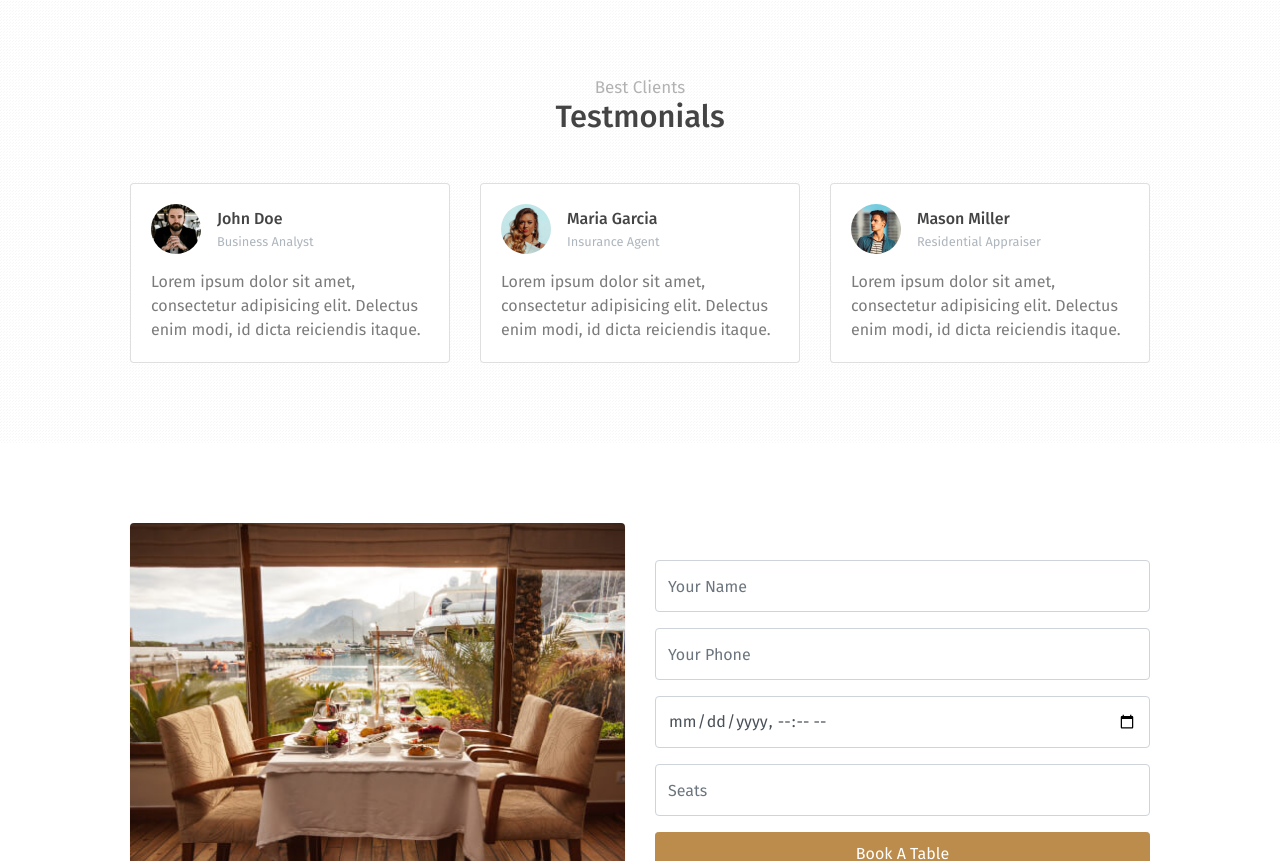
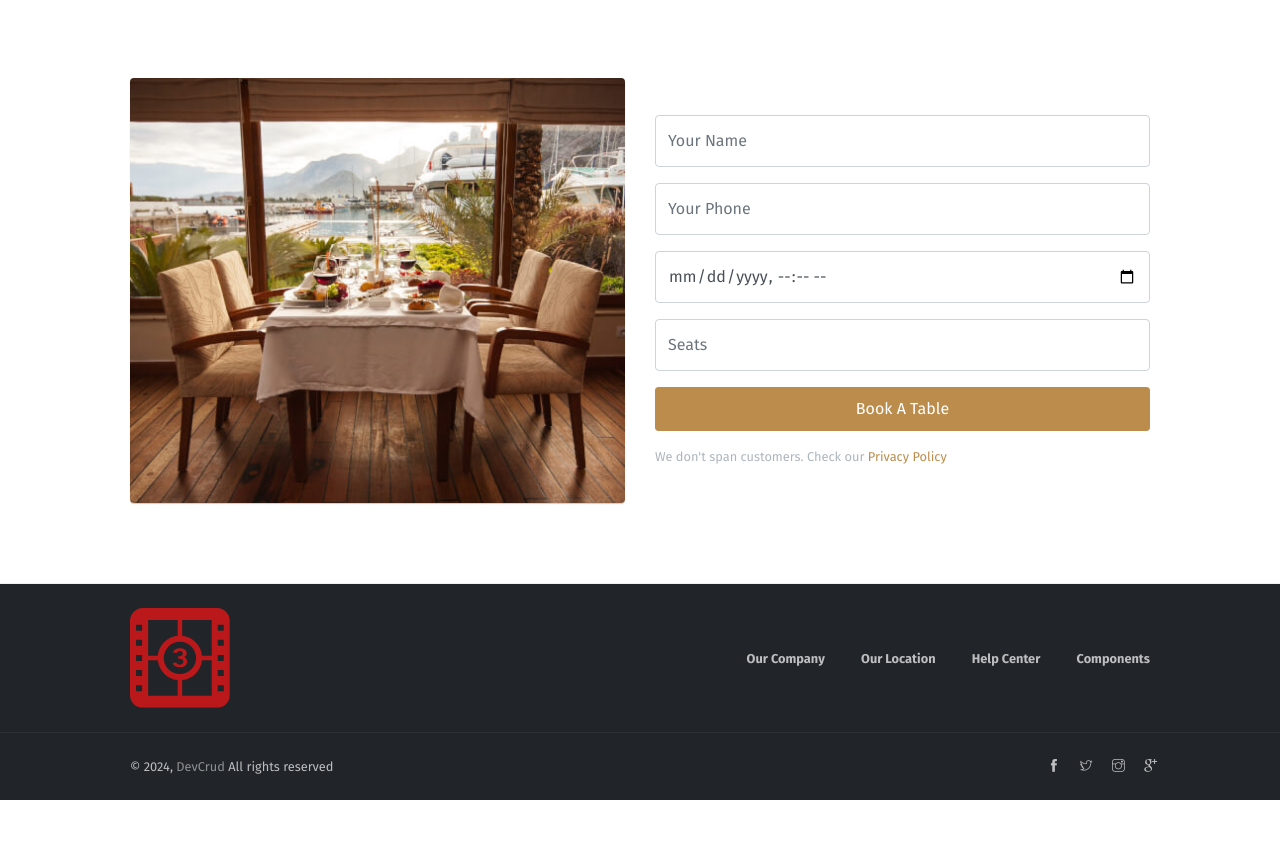
Before and after one commit to CPNV-ES/RIA-EggFlix, a website: page public/index.html in a window 1280 px wide. Shown: the part 780-1641 px from the top of the page. After the commit the page ends 1580 px from the top, so only its background shows below. Drawn offline with Linux system fonts and the light colour scheme.

Commit message:
feat : delete Testmonial section

```diff
--- a/public/index.html
+++ b/public/index.html
@@ -66,61 +66,6 @@
         </div>
     </header>
     <!-- End Of Page Header -->
-
-    <!-- Testmonial Section -->
-    <section id="testmonial" class="pattern-style-3">
-        <div class="container">
-            <h6 class="section-subtitle text-center">Best Clients</h6>
-            <h3 class="section-title mb-5 text-center">Testmonials</h3>
-
-            <div class="row">
-                <div class="col-md-4 my-3 my-md-0">
-                    <div class="card">
-                        <div class="card-body">
-                            <div class="media align-items-center mb-3">
-                                <img class="mr-3" src="imgs/avatar.jpg" alt="Download free bootstrap 4 landing page, free boootstrap 4 templates, Download free bootstrap 4.1 landing page, free boootstrap 4.1.1 templates, Pigga Landing page">
-                                <div class="media-body">
-                                    <h6 class="mt-1 mb-0">John Doe</h6>
-                                    <small class="text-muted mb-0">Business Analyst</small>
-                                </div>
-                            </div>
-                            <p class="mb-0">Lorem ipsum dolor sit amet, consectetur adipisicing elit. Delectus enim modi, id dicta reiciendis itaque.</p>
-                        </div>
-                    </div>
-                </div>
-                <div class="col-md-4 my-3 my-md-0">
-                    <div class="card">
-                        <div class="card-body">
-                            <div class="media align-items-center mb-3">
-                                <img class="mr-3" src="imgs/avatar-1.jpg" alt="Download free bootstrap 4 landing page, free boootstrap 4 templates, Download free bootstrap 4.1 landing page, free boootstrap 4.1.1 templates, Pigga Landing page">
-                                <div class="media-body">
-                                    <h6 class="mt-1 mb-0">Maria Garcia</h6>
-                                    <small class="text-muted mb-0">Insurance Agent</small>
-                                </div>
-                            </div>
-                            <p class="mb-0">Lorem ipsum dolor sit amet, consectetur adipisicing elit. Delectus enim modi, id dicta reiciendis itaque.</p>
-                        </div>
-                    </div>
-                </div>
-                <div class="col-md-4 my-3 my-md-0">
-                    <div class="card">
-                        <div class="card-body">
-                            <div class="media align-items-center mb-3">
-                                <img class="mr-3" src="imgs/avatar-2.jpg" alt="Download free bootstrap 4 landing page, free boootstrap 4 templates, Download free bootstrap 4.1 landing page, free boootstrap 4.1.1 templates, Pigga Landing page">
-                                <div class="media-body">
-                                    <h6 class="mt-1 mb-0">Mason Miller</h6>
-                                    <small class="text-muted mb-0">Residential Appraiser</small>
-                                </div>
-                            </div>
-                            <p class="mb-0">Lorem ipsum dolor sit amet, consectetur adipisicing elit. Delectus enim modi, id dicta reiciendis itaque.</p>
-                        </div>
-                    </div>
-                </div>
-            </div>
-        </div>
-    </section>
-    <!-- End of Testmonial Section -->
-
 
     <!-- Book Table Section -->
     <section id="book-table" class="bg-white">
```
